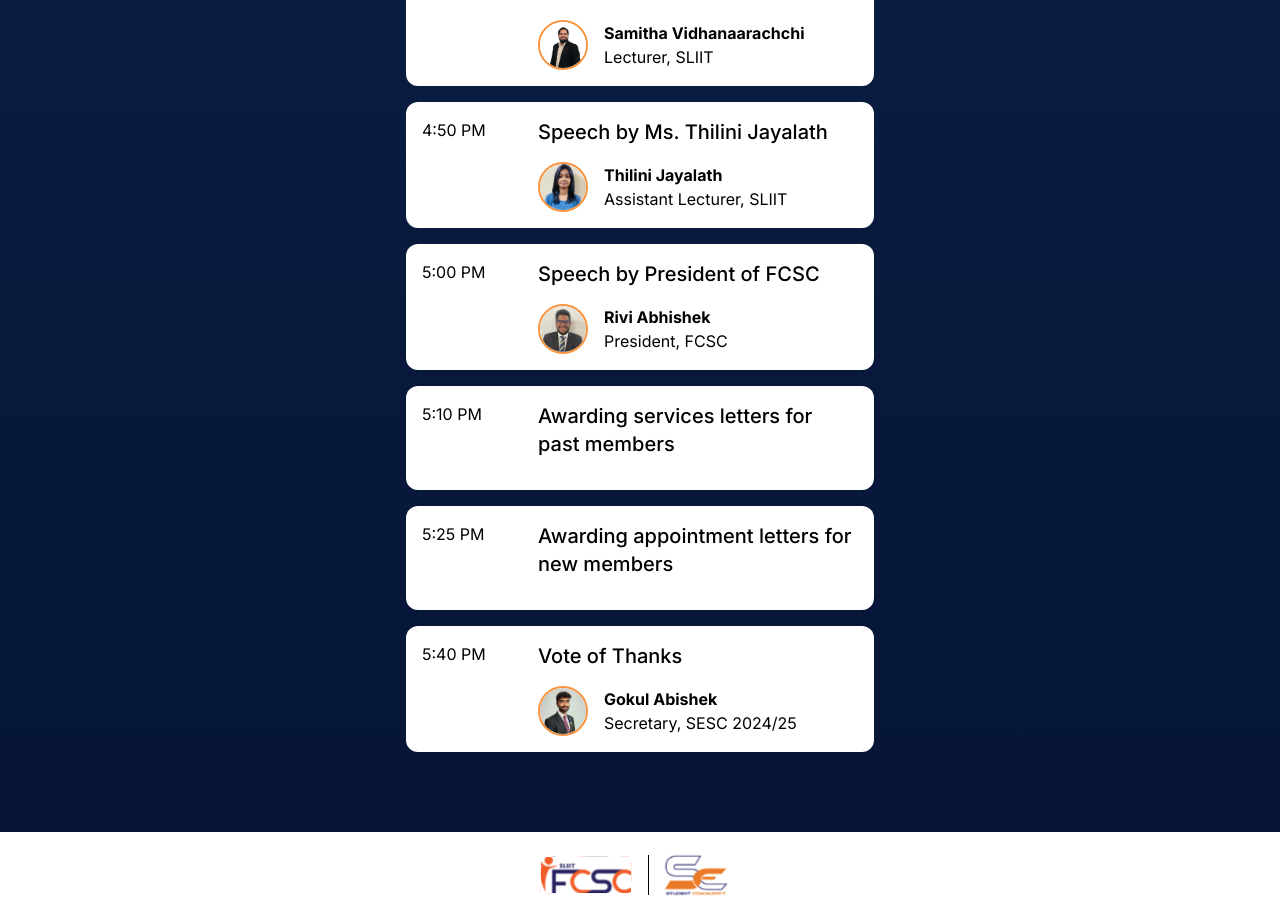
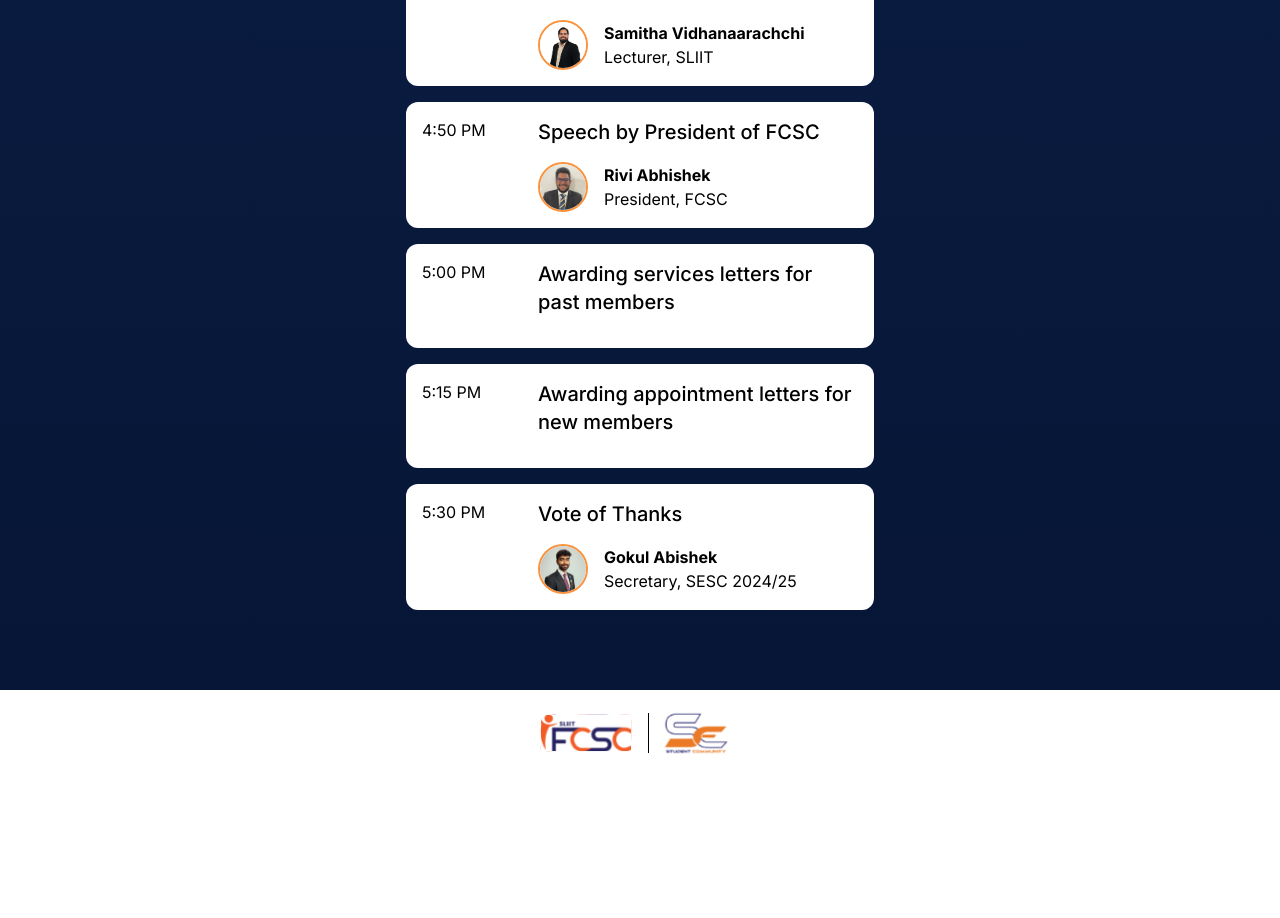
Before and after one commit to sliitsesc/links, a Next.js app: page /agm in a window 1280 px wide. Shown: the part 1304-2222 px from the top of the page. After the commit the page ends 2080 px from the top, so only its background shows below. Built offline with nearby package versions, Linux system fonts and the light colour scheme.

Commit message:
fix: agenda changes

```diff
--- a/src/data/AgendaData.ts
+++ b/src/data/AgendaData.ts
@@ -49,30 +49,23 @@ export const AgendaData = [
     position: "Lecturer, SLIIT",
   },
   {
-    title: "Speech by Ms. Thilini Jayalath",
+    title: "Speech by President of FCSC",
     time: "4:50 PM",
-    imageURL: "/faces/msthilini.jpeg",
-    name: "Thilini Jayalath",
-    position: "Assistant Lecturer, SLIIT",
-  },
-  {
-    title: "Speech by President of FCSC",
-    time: "5:00 PM",
     imageURL: "/faces/rivi.png",
     name: "Rivi Abhishek",
     position: "President, FCSC",
   },
   {
     title: "Awarding services letters for past members",
-    time: "5:10 PM",
+    time: "5:00 PM",
   },
   {
     title: "Awarding appointment letters for new members",
-    time: "5:25 PM",
+    time: "5:15 PM",
   },
   {
     title: "Vote of Thanks",
-    time: "5:40 PM",
+    time: "5:30 PM",
     imageURL: "/faces/gokul.png",
     name: "Gokul Abishek",
     position: "Secretary, SESC 2024/25",
```
